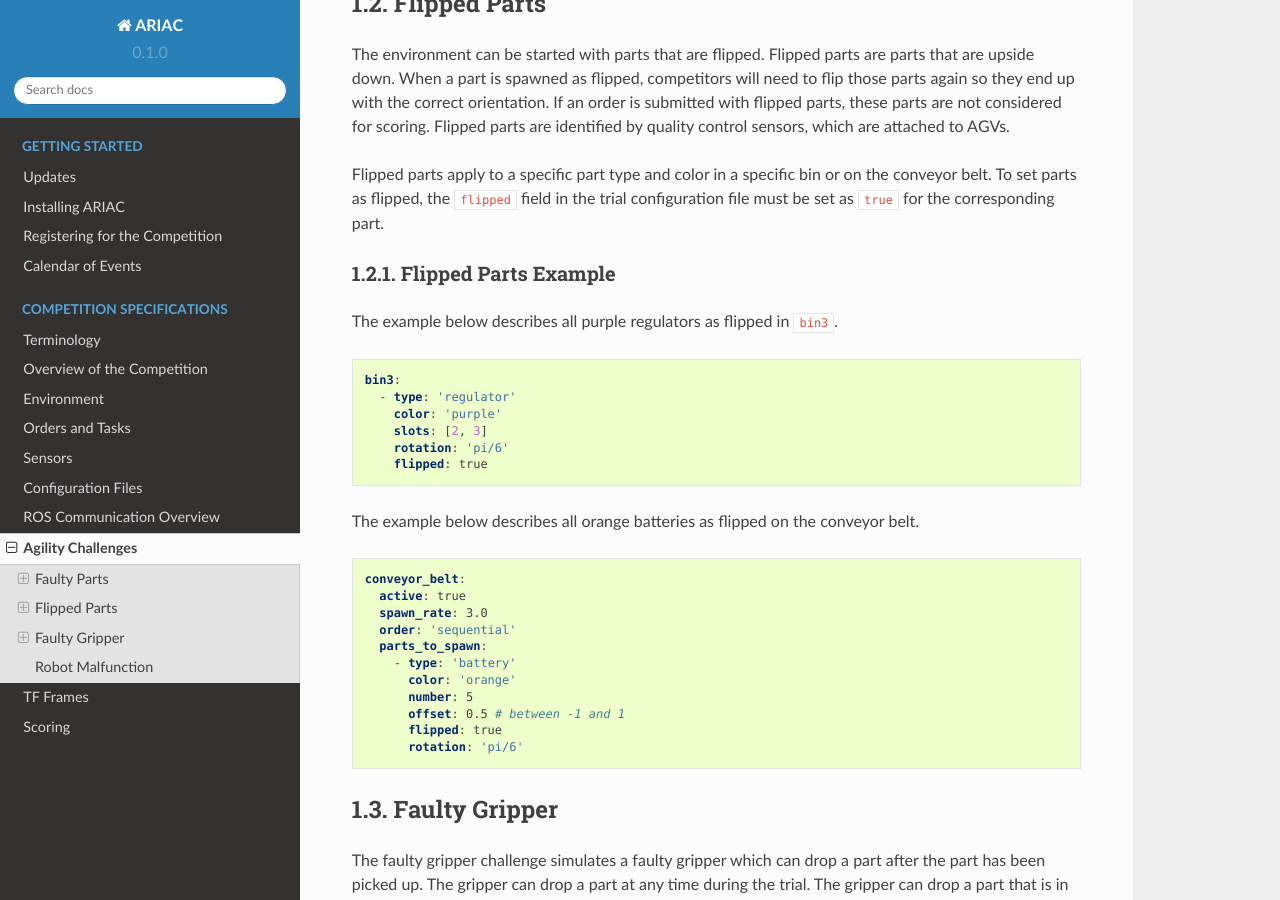
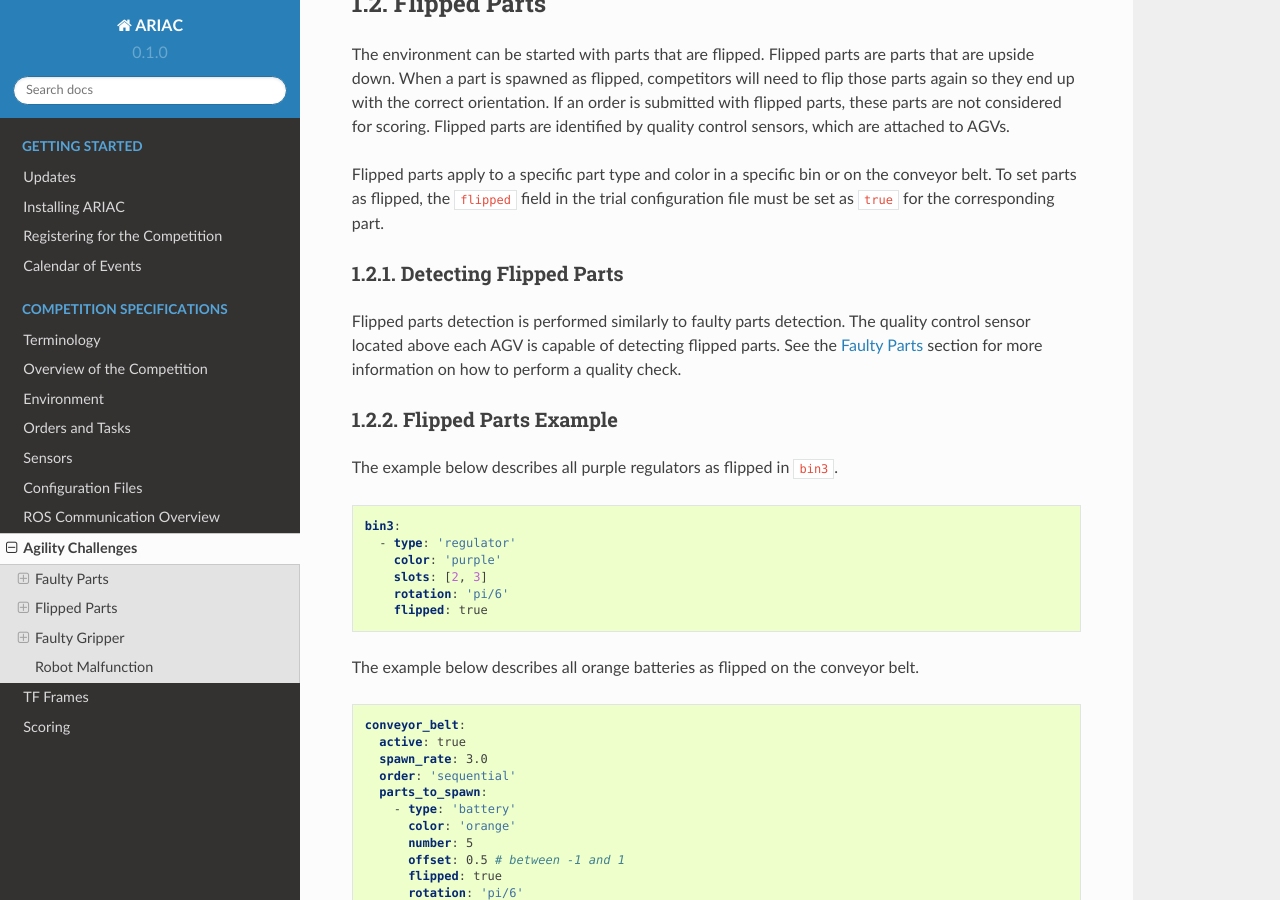
Before and after one commit to usnistgov/ARIAC, a Sphinx documentation site: the page built from docs/competition/challenges.rst, in a window 1280 px wide and 900 px high, scrolled down 1974 px. Built offline with Sphinx 7.4.7 and the Read the Docs theme 2.0.0, drawn with Linux system fonts in a browser that asks for light colours.

```diff
--- a/docs/competition/challenges.rst
+++ b/docs/competition/challenges.rst
@@ -94,6 +94,12 @@
 The environment can be started with parts that are flipped. Flipped parts are parts that are upside down. When a part is spawned as flipped, competitors will need to flip those parts again so they end up with the correct orientation. If an order is submitted with flipped parts, these parts are not considered for scoring. Flipped parts are identified by quality control sensors, which are attached to AGVs.
 
 Flipped parts apply to a specific part type and color in a specific bin or on the conveyor belt. To set parts as flipped, the ``flipped`` field in the trial configuration file must be set as ``true`` for the corresponding part.
+
+Detecting Flipped Parts
+----------------------------
+
+Flipped parts detection is performed similarly to faulty parts detection. The quality control sensor located above each AGV is capable of detecting flipped parts. See the :ref:`target to faulty part` section for more information on how to perform a quality check.
+
 
 Flipped Parts Example
 ----------------------------
```
